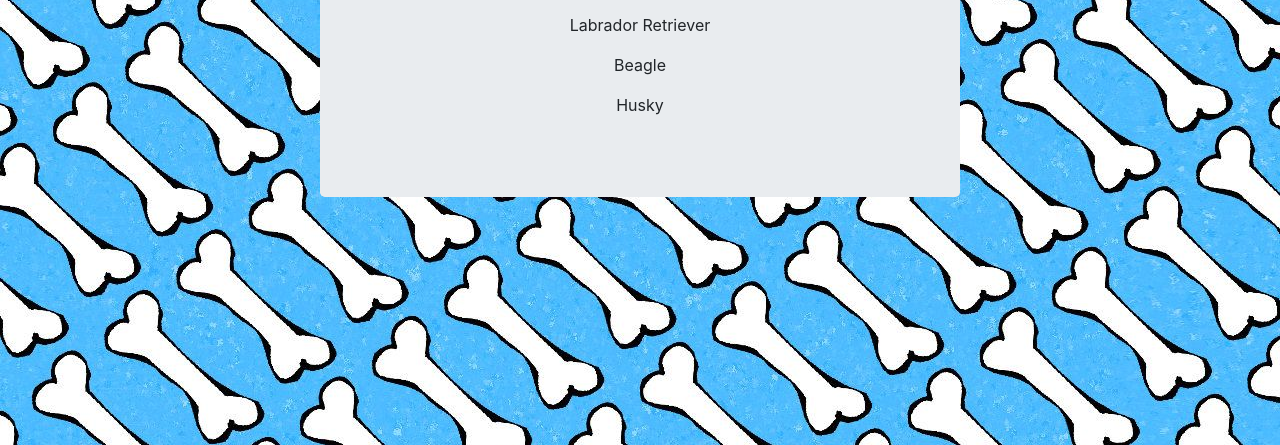
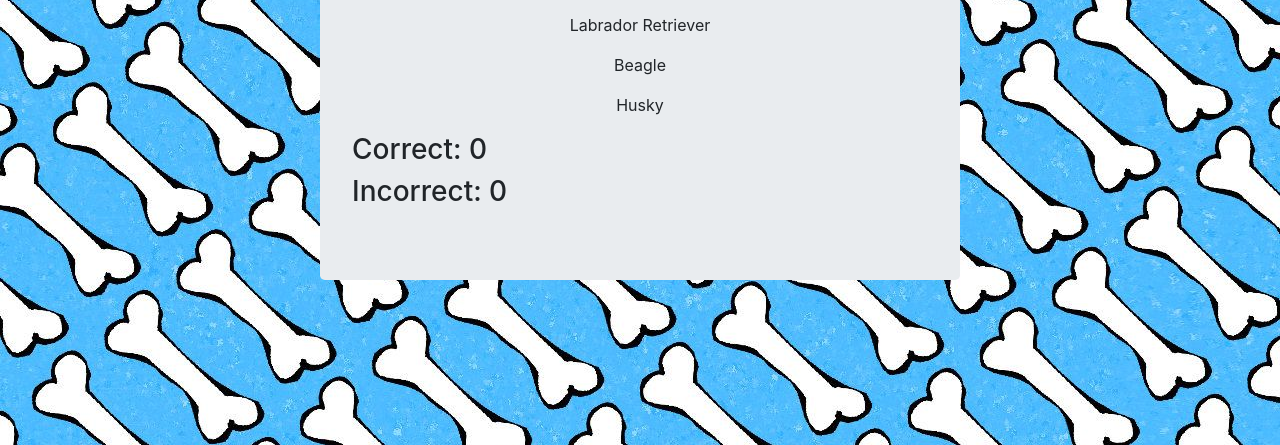
Before and after one commit to Ckopei/TriviaGame, a plain HTML site: page index.html in a window 1280 px wide. Both pictures are taken after a click on the button "Start!". Shown: the part 355-800 px from the top of the page. Drawn offline with nearby package versions, Linux system fonts and the light colour scheme.

Commit message:
captured user click, all questions and answers loop correctly.

```diff
--- a/assets/javascript/script.js
+++ b/assets/javascript/script.js
@@ -7,25 +7,25 @@ var mainArray = [
         question: "What kind of dog is the smallest?",
         answers: ["Chihuahua", "Labrador Retriever", "Beagle", "Husky"],
         //img here,
-        answerLocation: 0
+        answerTruth: "Chihuahua"
     },
     {
         question: "What is the largest type of dog?",
         answers: ["Beagle", "Golden Retriever", "Great Pyranese", "Poodle"],
         //img here,
-        answerLocation: 2
+        answerTruth: "Great Pyranese"
     },
     {
         question: "Which animal originated in Mexico?",
         answers: ["Maltese", "Chihuahua", "Yorkie", "Great Dane"],
         //img here,
-        answerLocation: 1
+        answerTruth: "Chihuahua"
     },
     {
         question: "Which is my favorite kind of dog?",
         answers: ["Chihuahua", "Cat", "Turtle", "The correct answer is Chihuahua."],
         //img here,
-        answerLocation: 0
+        answerTruth: "Chihuahua"
     }
 ]
 
@@ -37,19 +37,17 @@ var i = 0
 function start() {
     //empty the button.
     var userinput = false;
-    console.log("hello")
-    i = 0;
+
     $(".killMe").empty();
     //append the question.
     $(".killMe").append("<h1>" + mainArray[i].question + "</h1>");
+    for (var j = 0; j < mainArray[i].answers.length; j++) {
+        $(".killMe").append("<p>" + mainArray[i].answers[j] + "</p")
+        }
+
     //append all answers of the object's array. use second iterator with for loop inside this timed function.
-    for (var j = 0; j < mainArray[i].answers.length; j++) {
-    $(".killMe").append("<p>" + mainArray[i].answers[j] + "</p")
-    }
-    i++;
-    //how do i save key click event key to compare to correct answer? event.click?
 
-    // $("p").on("click", function() {}) run if logic after this.
+
 
     //if event.click === mainArray[i].answers[mainArray[i.answerLocation]] {
     //      userevent = true;
@@ -72,11 +70,27 @@ function start() {
     //interval === 0 {
         //      $(".killMe").append("<h1>The correct answer was: " +mainArray[i].answers[mainArray[i.answerLocation]]+ "</h1>" )
     // }
+    $(".tracker").empty()
+    $(".tracker").append("<h3> Correct: " + correct + "</h3>")
+    $(".tracker").append("<h3> Incorrect: " + incorrect + "</h3>")
+    i++
+    //this is a set interval to run my function every 30 seconds. It's inside function(start)
+    //to make it recursive. The on click starts it,
+    setInterval(start, 5000)
+}
 
-}
-// setInterval(function, interval)
-//i want to use a setinterval to run start every 30 seconds
-$("button").on("click", start)
+ //Jorge showed me for Query dyanmic elements, always use document. to find them.
+ // var value = $(this).text refers to the CLICK. In Jquery it knows "this" is an event listener in this case.
+$(document).on("click", "p", function() {
+    var value = $(this).text();
+    console.log(value);
+    //i will be comparing var value to my answertruth property. Changed them to strings for easy comparison.
+})
+
+$("button").on("click", function(){
+    start();
+});
+
 });
 
 
--- a/index.html
+++ b/index.html
@@ -28,6 +28,9 @@
                     <button type="button" class="btn btn-danger">Start!</button>
                     <!--this will be where i append my button, then everything else.-->
                 </div>
+                <div class="tracker">
+                    <!--blank-->
+                </div>
             </div>
 
     </section>
```
